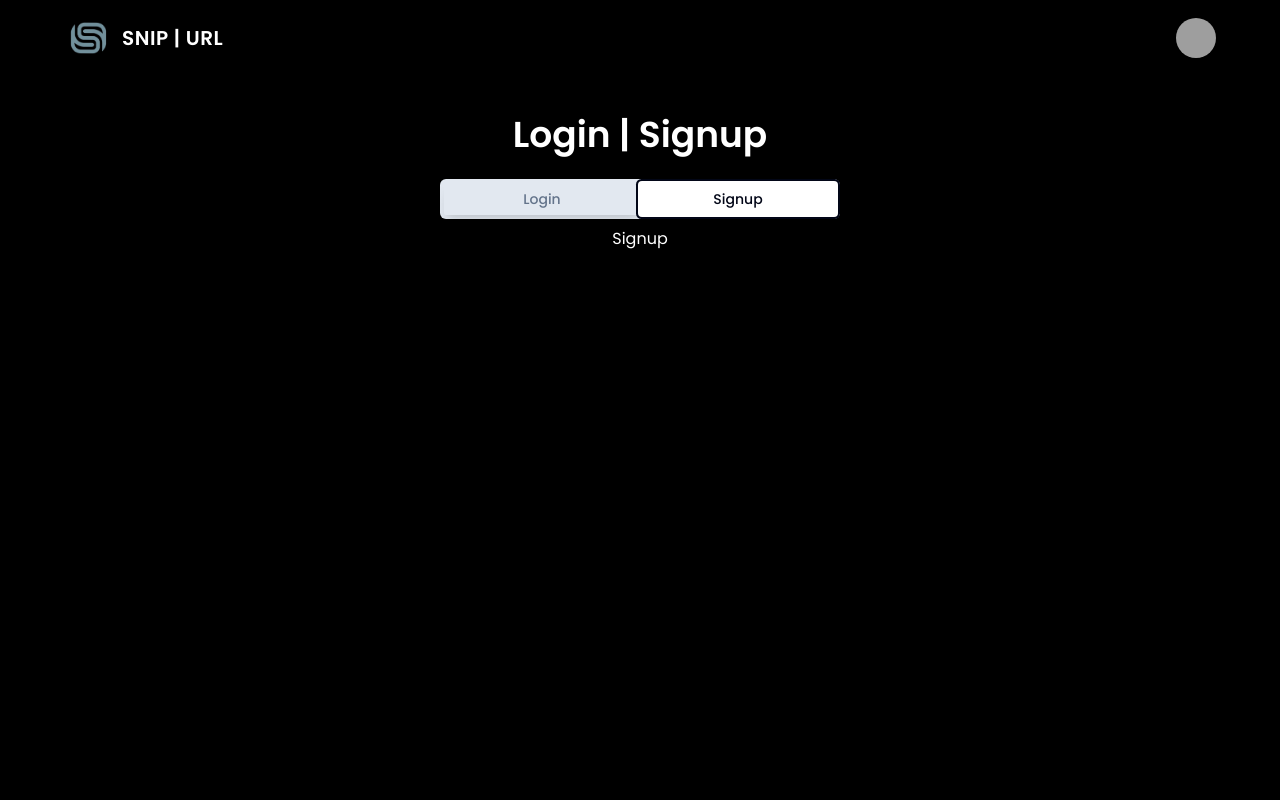
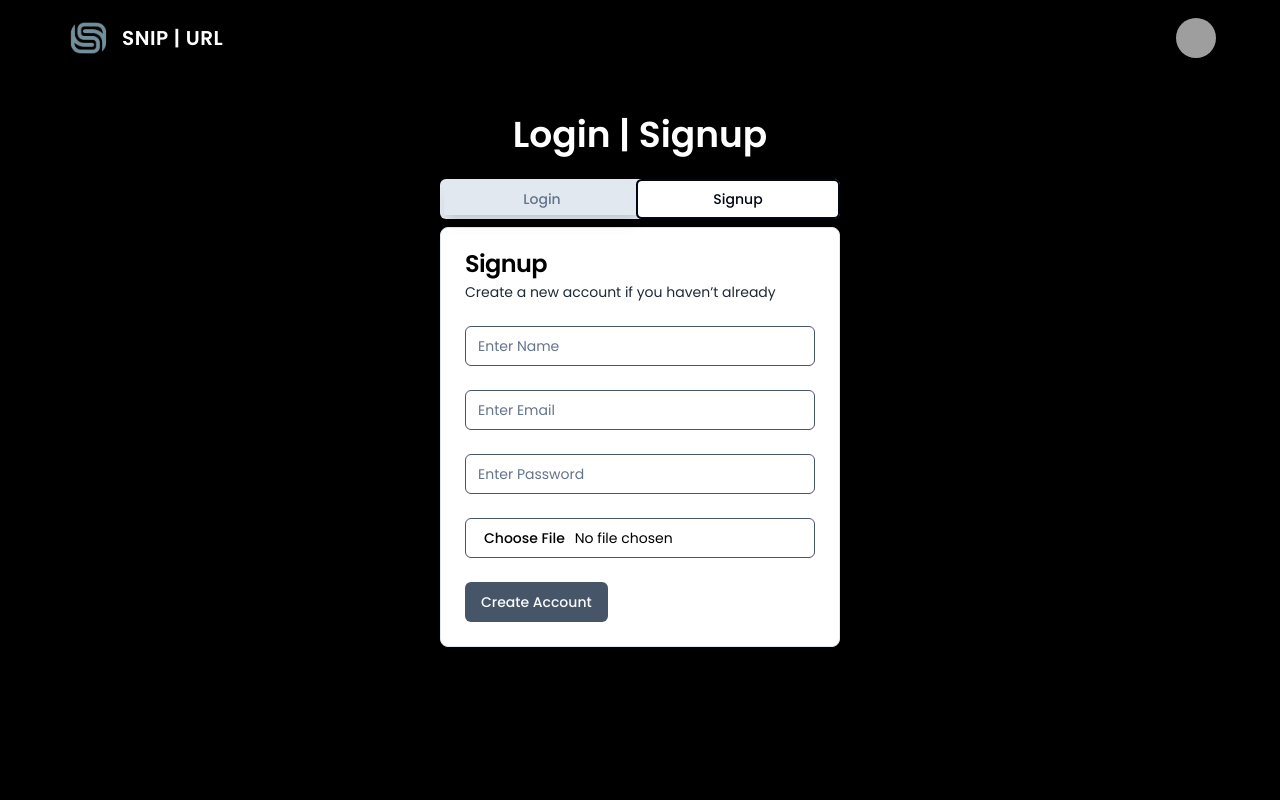
Before and after one commit to anshpayal/SnipURL, a React (Vite) app: page /auth in a window 1280 px wide. Both pictures are taken after a click on the tab "Signup". Shown: the top 800 px of the page. Built offline with nearby package versions, Linux system fonts and the light colour scheme; grey boxes are pictures that could not be loaded.

Commit message:
Added Signup feature

```diff
--- a/src/components/SignupComponent.jsx
+++ b/src/components/SignupComponent.jsx
@@ -1,8 +1,124 @@
+import { Card, CardContent, CardDescription, CardFooter, CardHeader, CardTitle} from "@/components/ui/card"
+import { Input } from "./ui/input"
+import { Button } from "./ui/button"
+import ErrorMessage from "./ErrorMessage"
+import { useEffect, useState } from "react"
+import { BeatLoader } from "react-spinners"
+import * as Yup from 'yup'
+import useFetch from "@/Hooks/useFetch"
+import { signup } from "../db/apiAuth.js"
+import { useNavigate, useSearchParams } from "react-router-dom"
+import { UrlState } from "@/Context"
 
 const SignupComponent = () => {
-  return (
-    <div>Signup</div>
-  )
+    const [errors, setErrors] = useState("");
+    const [formData, setFormData] = useState({
+        name:"",
+        email:"",
+        password:"",
+        profile_pic:null
+    });
+
+    const navigate = useNavigate();
+    const [searchParams] = useSearchParams();
+    const longLink = searchParams.get("createNew");
+
+    const handleInputChange = (e)=>{
+        const {name, value, files} = e.target;
+        setFormData((prevState)=>({
+            ...prevState,
+            [name]: files?files[0]:value,
+        }));
+    }
+
+    const {data, error, loading,fetchData:fnSignup} = useFetch(signup, formData);
+    const {fetchUser} = UrlState();
+
+    useEffect(()=>{
+        //console.log(data);
+        if(error===null && data){
+            navigate(`/dashboard?${longLink ? `createNew=${longLink}`:""}`);
+            fetchUser();
+        }
+    },[loading,error]);
+
+    const handleSignup = async ()=>{
+        setErrors([]);
+        try {
+            const schema = Yup.object().shape({
+                name:Yup.string().required("Name is required"),
+                email: Yup.string()
+                .email('Invalid email format')
+                .required('Email is required'),
+                password: Yup.string()
+                .min(6, 'Password must be at least 6 characters')
+                .required('Password is required'),
+                profile_pic: Yup.mixed().required("Profile pic is required")
+            })
+            await schema.validate(formData,{abortEarly:false});
+            //api call
+            await fnSignup();
+        } catch (e) {
+            const newError = [];
+            e?.inner?.forEach((err)=>{
+                newError[err.path] = err.message;
+            })
+            setErrors(newError);
+        }
+    }
+     return (
+        <div>
+            <Card className="">
+                <CardHeader className="text-left">
+                    <CardTitle className="text-black">Signup</CardTitle>
+                    <CardDescription className="text-gray-800">Create a new account if you haven&rsquo;t already</CardDescription>
+                    {error && <ErrorMessage message={error.message}/>}
+                </CardHeader>
+                <CardContent className="text-left">
+                    <Input
+                        className="border border-slate-600 text-black"
+                        name="name"
+                        type="text"
+                        placeholder="Enter Name"
+                        onChange={handleInputChange}/>
+                    {errors.name && <ErrorMessage message={errors.name}/> }
+                </CardContent>
+                <CardContent className="text-left">
+                    <Input
+                        className="border border-slate-600 text-black"
+                        name="email"
+                        type="email"
+                        placeholder="Enter Email"
+                        onChange={handleInputChange}/>
+                    {errors.email && <ErrorMessage message={errors.email}/> }
+                </CardContent>
+                <CardContent className="text-left">
+                    <Input
+                        className="border border-slate-600 text-black"
+                        name="password"
+                        type="password"
+                        placeholder="Enter Password"
+                        onChange={handleInputChange} />
+                    {errors.password && <ErrorMessage message={errors.password}/> }
+                </CardContent>
+                <CardContent className="text-left">
+                    <Input
+                        className="border border-slate-600 text-black"
+                        name="profile_pic"
+                        type="file"
+                        accept="image/*"
+                        onChange={handleInputChange} />
+                    {errors.profile_pic && <ErrorMessage message={errors.profile_pic}/> }
+                </CardContent>
+                <CardFooter>
+                    <Button className="bg-slate-600" onClick={handleSignup}>
+                        {loading? <BeatLoader size={10} color="#36d7b7" />:"Create Account"}
+                    </Button>
+                </CardFooter>
+            </Card>
+
+        </div>
+    )
 }
 
-export default SignupComponent
+export default SignupComponent;
--- a/src/db/apiAuth.js
+++ b/src/db/apiAuth.js
@@ -18,7 +18,7 @@ export async function signup ({name, email, password, profile_pic}){
     const {error:storageError} = await supabase.storage.from("profile_pic").upload(fileName, profile_pic);
     if(storageError) throw new Error(storageError.message);
 
-    const {data,error} = await supabase.auth.signup({
+    const {data,error} = await supabase.auth.signUp({
         email,
         password,
         options:{
```
